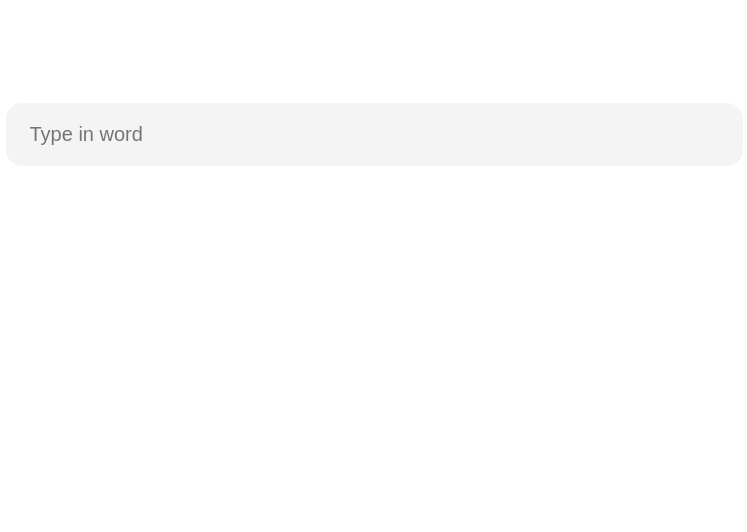
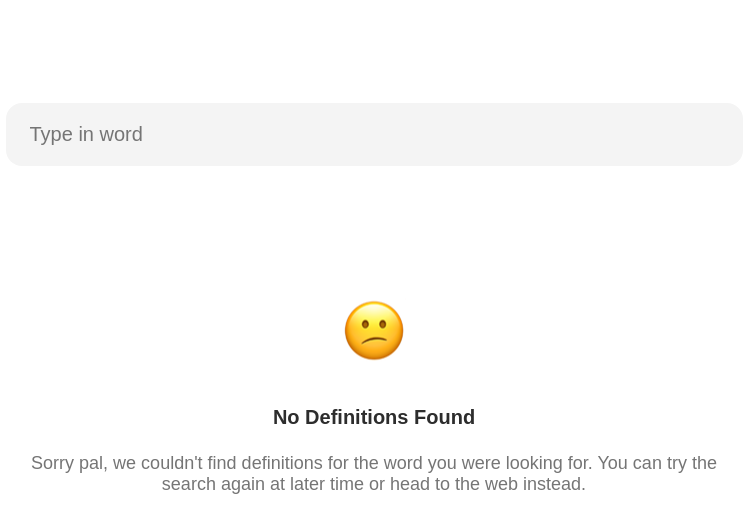
Before and after one commit to GraemeBadley/DictionaryApp, a React (Create React App) app in the folder dictionaryapp/: page / in a window 1280 px wide. Shown: the top 532 px of the page, without its empty margins (266-1013 px from the left). Built offline with nearby package versions, Linux system fonts and the light colour scheme.

Commit message:
Add audio and improve layout

```diff
--- a/dictionaryapp/src/App.css
+++ b/dictionaryapp/src/App.css
@@ -1,36 +1,50 @@
 /*
     CSS Reset
 */
-*{
+
+* {
     box-sizing: border-box;
     margin: 0;
 }
-img, picture, video, canvas, svg{
+
+img,
+picture,
+video,
+canvas,
+svg {
     display: block;
     max-width: 100%;
 }
-input, button, textarea, select {
+
+input,
+button,
+textarea,
+select {
     font: inherit;
-  }
+}
+
 
 /* ------------------------------------ */
+
 
 /*
     Main Content CSS
 */
 
-.main-content{
+.main-content {
     max-width: 737px;
     margin: 58px auto;
 }
 
+
 /* ------------------------------------ */
+
 
 /*
     SearchBar
 */
 
-.search{
+.search {
     border-style: none;
     border-radius: 16px;
     background-color: #f4f4f4;
@@ -39,7 +53,10 @@ input, button, textarea, select {
     padding: 20px 24px;
     margin: 45px 0px;
 }
+
+
 /* ------------------------------------ */
+
 
 /*
     Lower-body Components
@@ -47,6 +64,13 @@ input, button, textarea, select {
 
 body {
     font-family: Arial, Helvetica, sans-serif;
+}
+
+hr {
+    height: 1px;
+    width: 100%;
+    background-color: #e9e9e9;
+    border-style: none;
 }
 
 .layout {
@@ -58,7 +82,12 @@ body {
 
 .content {
     width: 737px;
-    margin-bottom: 50px;
+}
+
+.content-line {
+    background-color: #757575;
+    height: 1px;
+    margin: 50px 0 25px;
 }
 
 .header {
@@ -137,6 +166,7 @@ body {
     display: flex;
     flex-direction: column;
     gap: 13px;
+    margin: 25px 0;
     list-style-position: outside;
 }
 
@@ -145,13 +175,6 @@ body {
     flex-direction: row;
     align-items: center;
     gap: 22px;
-}
-
-.partOfSpeech hr {
-    height: 1px;
-    width: 100%;
-    background-color: #e9e9e9;
-    border-style: none;
 }
 
 .defAndExample {
@@ -199,4 +222,54 @@ body {
     margin: 0;
 }
 
-/*  ----------------------- */
+.footer {
+    margin-top: 15px;
+}
+
+.footer hr {
+    margin: 0;
+}
+
+.source {
+    display: flex;
+    flex-direction: row;
+    gap: 20px;
+    font-size: 14px;
+    text-decoration: underline;
+    text-decoration-color: #e9e9e9;
+    margin-top: 19px;
+}
+
+.source-title {
+    color: #757575;
+}
+
+.source-urls {
+    color: #2d2d2d;
+}
+
+.no-definition {
+    display: flex;
+    flex-direction: column;
+    align-items: center;
+    gap: 24px;
+    margin-top: 87px;
+}
+
+.no-definition h2 {
+    font-size: 20px;
+    color: #2d2d2d;
+}
+
+.no-definition p {
+    font-size: 18px;
+    color: #757575;
+    text-align: center;
+}
+
+.sad-face {
+    height: 64px;
+    width: 64px;
+    background-image: url(./img/sad-face.png);
+    margin-bottom: 20px;
+}
--- a/dictionaryapp/src/App.js
+++ b/dictionaryapp/src/App.js
@@ -15,7 +15,7 @@ function App() {
             },
             {
                 "text": "/ˈkibɔɹd/",
-                "audio": "https://api.dictionaryapi.dev/media/pronunciations/en/keyboard-us.mp3",
+                "audio": "//ssl.gstatic.com/dictionary/static/sounds/20200429/hello--_gb_1.mp3",
                 "sourceUrl": "https://commons.wikimedia.org/w/index.php?curid=1755168",
                 "license": {
                     "name": "BY-SA 3.0",
--- a/dictionaryapp/src/Dictionary.jsx
+++ b/dictionaryapp/src/Dictionary.jsx
@@ -2,6 +2,7 @@ import { useState } from 'react';
 import './App.css';
 import Definition from './components/Content';
 import Search from './components/Search';
+import NoDefinition from './components/NoDefinition';
 
 function Dictionary() {
   const [definitions, setDefinitions] = useState(null);
@@ -10,7 +11,10 @@ function Dictionary() {
     <div className="main-content">
       <Search setDefinitions={setDefinitions} />
       <div className="layout">
-        {definitions != null && definitions.map((definition) => (
+        {(!definitions || definitions.length === 0) &&
+          <NoDefinition />
+        }
+        {definitions && definitions.map((definition) => (
           <Definition definition={definition} />
         ))}
       </div>
--- /dev/null
+++ b/dictionaryapp/src/components/Audio.jsx
@@ -0,0 +1,25 @@
+import React from "react";
+
+function Audio({ phonetics }) {
+    const phonetic = phonetics.find(value => !!value.audio);
+
+    function playAudio() {
+        var audioPlayer = document.getElementById("audioPlayer");
+        try {
+            audioPlayer.play();
+        } catch (error) {
+            console.log(error);
+        }
+    }
+
+    if (phonetic) {
+        return (
+            <React.Fragment>
+                <audio id="audioPlayer" src={phonetic.audio}></audio>
+                <button onClick={playAudio} className="play-button"></button>
+            </React.Fragment>
+        );
+    }
+}
+
+export default Audio;
--- a/dictionaryapp/src/components/Content.jsx
+++ b/dictionaryapp/src/components/Content.jsx
@@ -1,18 +1,16 @@
+import Header from "./Header";
 import Definition from "./Definition";
+import Footer from "./Footer";
 
 function Content({ definition }) {
     return (
         <div className="content">
-            <div className="header">
-                <div className="title">
-                    <h1>{definition.word}</h1>
-                    <p>{definition.phonetic}</p>
-                </div>
-                <button class="play-button"></button>
-            </div>
+            <Header definition={definition} />
             {definition.meanings.map((meaning, index) =>
                 <Definition meaning={meaning} key={index} />
             )}
+            <Footer sourceUrls={definition.sourceUrls} />
+            <hr className="content-line" />
         </div>
     );
 }
--- /dev/null
+++ b/dictionaryapp/src/components/Footer.jsx
@@ -0,0 +1,22 @@
+import React from "react";
+
+function Footer({ sourceUrls }) {
+    return (
+        <div className="footer">
+            <hr />
+            <div className="source">
+                <p className="source-title">Source</p>
+                <p className="source-urls">
+                {sourceUrls.map((element, index) => (
+                    <React.Fragment key={index}>
+                        {element}
+                        {index !== sourceUrls.length - 1 && ", "}
+                    </React.Fragment>
+                ))}
+                </p>
+            </div>
+        </div>
+    );
+}
+
+export default Footer;
--- /dev/null
+++ b/dictionaryapp/src/components/Header.jsx
@@ -0,0 +1,17 @@
+import Audio from "./Audio";
+
+function Header({ definition }) {
+    return (
+        <div className="header">
+            <div className="title">
+                <h1>{definition.word}</h1>
+                <p>{definition.phonetic}</p>
+            </div>
+            {definition.phonetics.length > 0 &&
+                <Audio phonetics={definition.phonetics} />
+            }
+        </div>
+    );
+}
+
+export default Header;
--- /dev/null
+++ b/dictionaryapp/src/components/NoDefinition.jsx
@@ -0,0 +1,11 @@
+function NoDefinition() {
+    return (
+        <div className="no-definition">
+            <div className="sad-face"></div>
+            <h2>No Definitions Found</h2>
+            <p>Sorry pal, we couldn't find definitions for the word you were looking for. You can try the search again at later time or head to the web instead.</p>
+        </div>
+    );
+}
+
+export default NoDefinition;
```
Also changed, not shown: dictionaryapp/src/img/sad-face.png (added).
